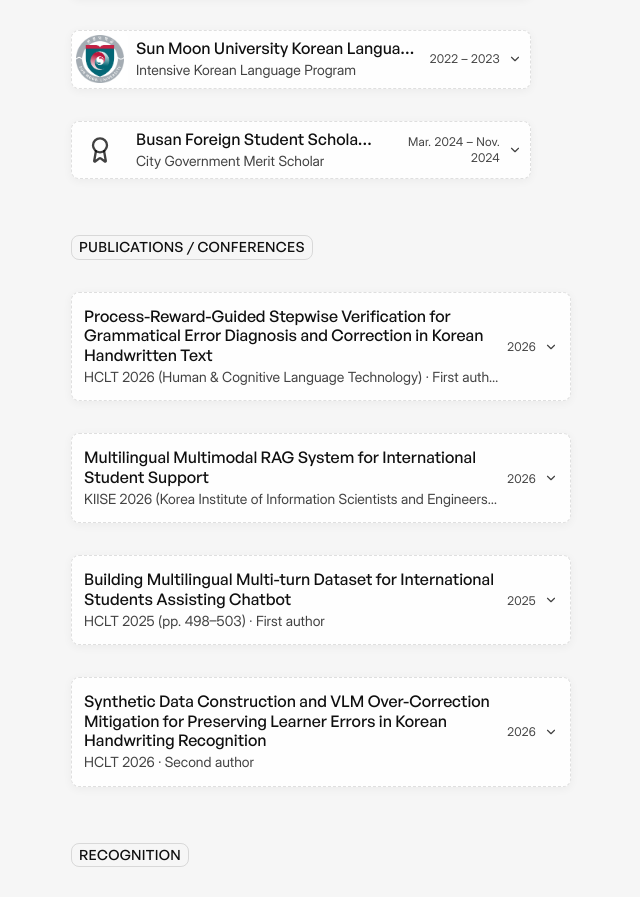
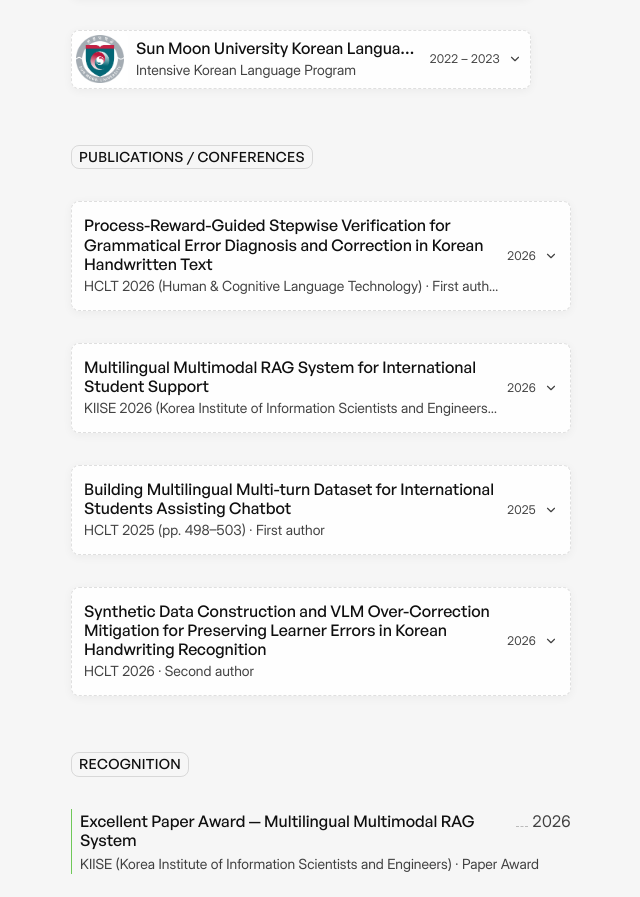
Before and after one commit to davemaxuell/CV, a React (Vite) app: page / in a window 1280 px wide. Shown: the part 2090-2987 px from the top of the page, without its empty margins (449-1089 px from the left). Built offline with nearby package versions, Linux system fonts and the light colour scheme; a web font is replaced by a local one.

Commit message:
Remove scholarship entry from education

```diff
--- a/src/data/portfolioData.ts
+++ b/src/data/portfolioData.ts
@@ -415,17 +415,6 @@ export const educationList: EducationItem[] = [
       "Achieved maximum TOPIK Level 6 certification (263/300 points)."
     ],
     iconType: "language"
-  },
-  {
-    id: "busan-scholarship",
-    institution: "Busan Foreign Student Scholarship",
-    degree: "City Government Merit Scholar",
-    period: "Mar. 2024 – Nov. 2024",
-    details: [
-      "Awarded competitive municipal scholarship for outstanding academic and leadership achievements.",
-      "Contributed to civic youth engagement, population aging initiatives, and integration programs for international residents."
-    ],
-    iconType: "scholarship"
   }
 ];
 
```
